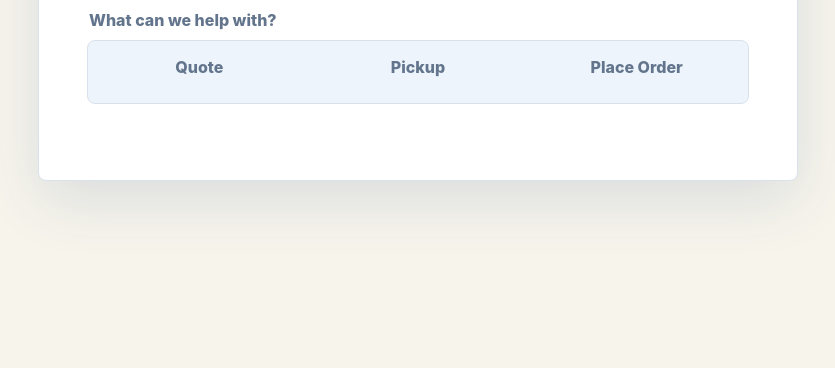
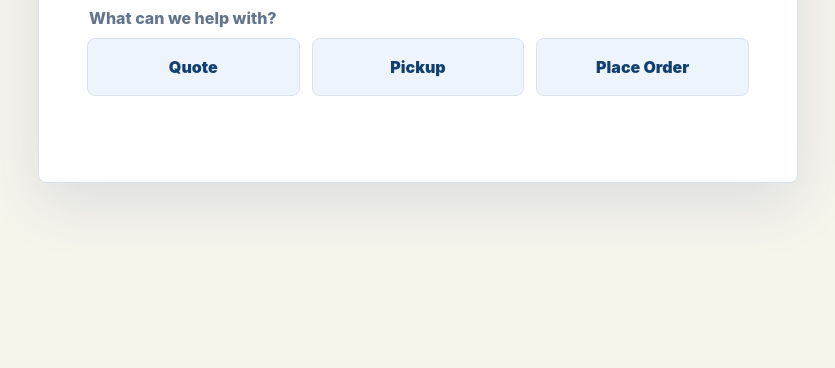
Before and after one commit to castro29web/workflow-system, a website: page public/signin.html in a window 1280 px wide. Shown: the part 432-800 px from the top of the page, without its empty margins (222-1057 px from the left). Drawn offline with Linux system fonts and the light colour scheme; no server answers.

Commit message:
Separate sign in category tabs

```diff
--- a/public/styles.css
+++ b/public/styles.css
@@ -184,8 +184,7 @@ p {
   width: 42px;
 }
 
-.language-switch,
-.segmented {
+.language-switch {
   background: #edf4fb;
   border: 1px solid var(--line);
   border-radius: 8px;
@@ -194,14 +193,30 @@ p {
   padding: 4px;
 }
 
-.language-option,
-.segmented span {
+.segmented {
+  display: grid;
+  gap: 12px;
+  grid-template-columns: repeat(3, minmax(0, 1fr));
+}
+
+.language-option {
   border: 0;
   border-radius: 6px;
   cursor: pointer;
   display: block;
   font-weight: 800;
   padding: 12px 18px;
+}
+
+.segmented span {
+  background: #edf4fb;
+  border: 1px solid var(--line);
+  border-radius: 8px;
+  color: var(--accent-dark);
+  cursor: pointer;
+  display: block;
+  font-weight: 900;
+  padding: 18px 16px;
 }
 
 .language-option {
@@ -212,6 +227,7 @@ p {
 .language-option.active,
 .segmented input:checked + span {
   background: var(--accent);
+  border-color: var(--accent);
   color: white;
 }
 
@@ -236,7 +252,7 @@ label span {
 }
 
 .segmented label {
-  flex: 1;
+  min-width: 0;
 }
 
 .segmented input {
@@ -1169,7 +1185,7 @@ small {
   }
 
   .segmented {
-    flex-direction: column;
+    grid-template-columns: 1fr;
   }
 
   .public-row {
```
